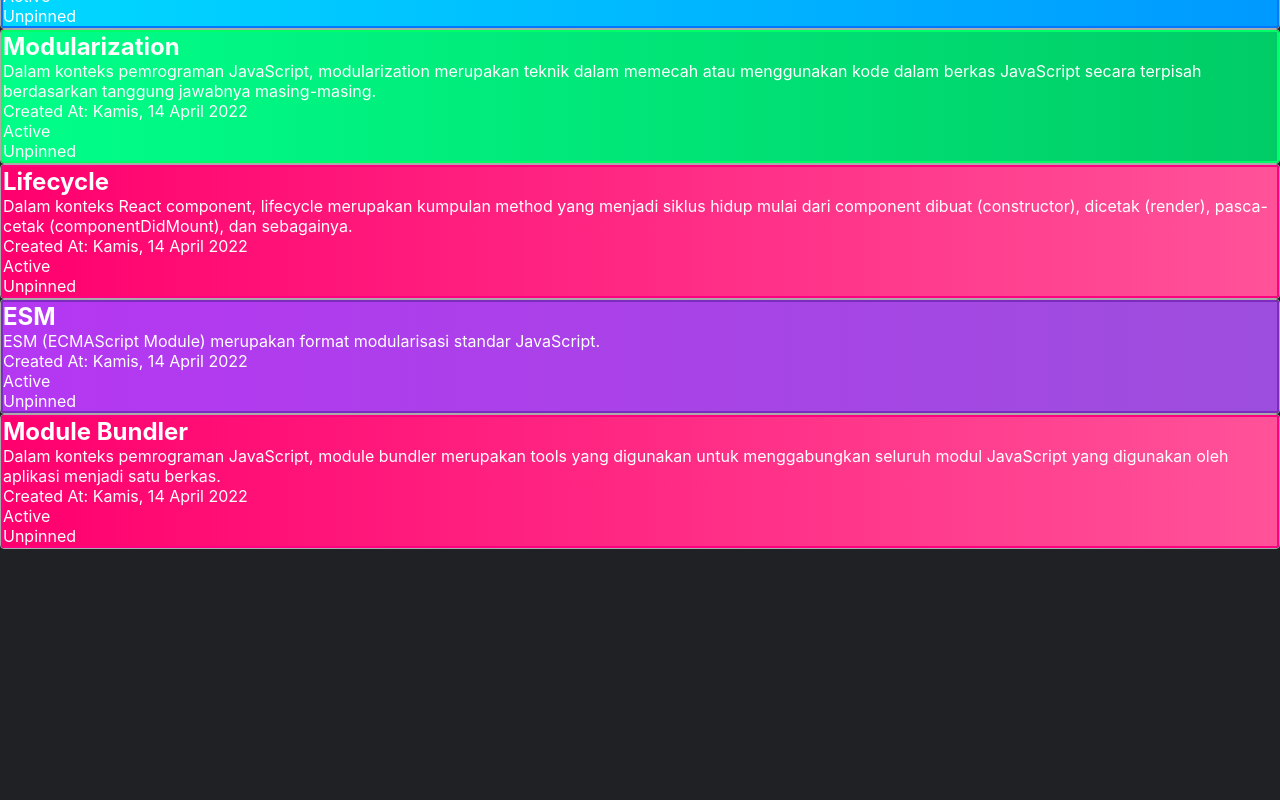
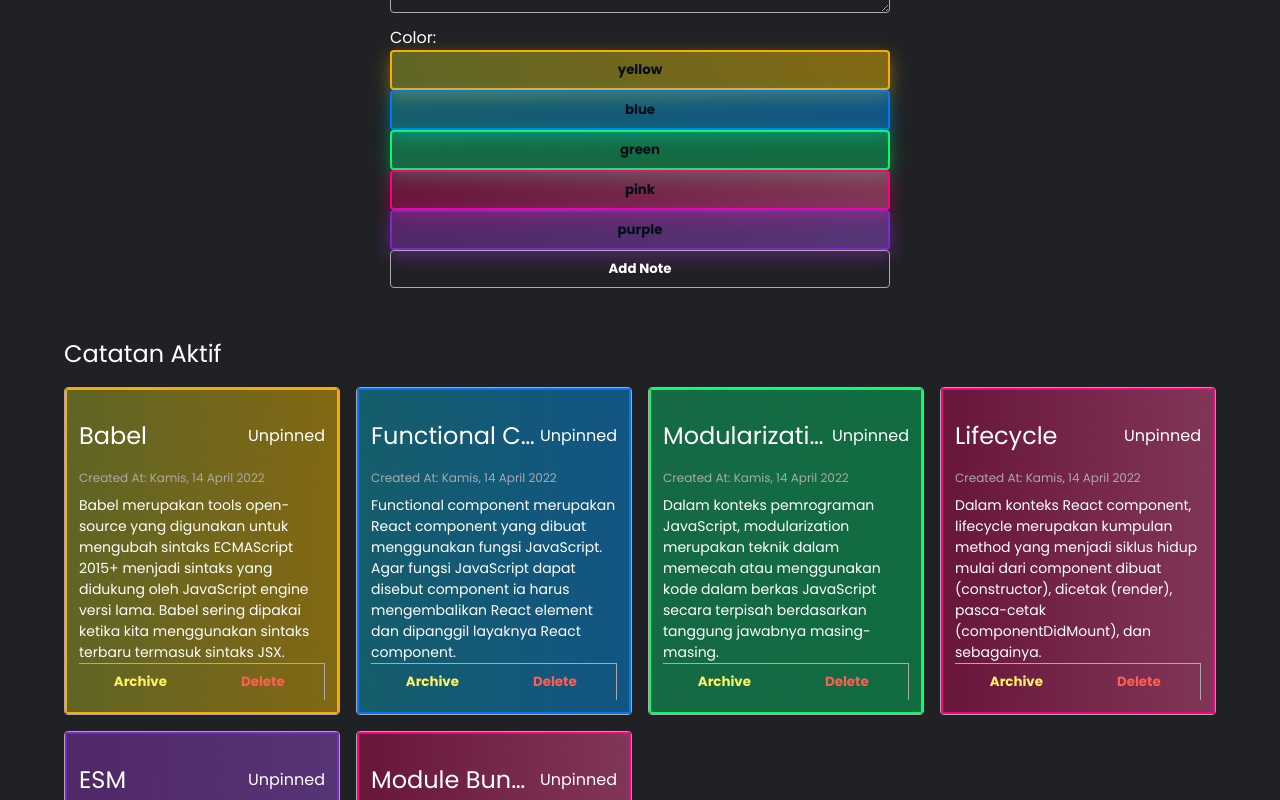
Before and after one commit to farelyudapratama/personal-notes-react, a React (Vite) app: page / in a window 1280 px wide. Shown: the part 280-1080 px from the top of the page. Before the commit the page ends 829 px from the top, so only its background shows below. Built offline with nearby package versions, Linux system fonts and the light colour scheme.

Commit message:
feat: implement note management features with add and delete functionality, update styles, and refactor components

```diff
--- a/src/App.jsx
+++ b/src/App.jsx
@@ -1,16 +1,55 @@
 import React from 'react';
-import { getInitialData, showFormattedDate } from './utils';
+import { getInitialData } from './utils';
 import NoteList from './components/NoteList';
+import NoteInput from './components/NoteInput';
 
-function App() {
-    const notes = getInitialData();
+class App extends React.Component {
+    constructor(props) {
+        super(props);
+        this.state = {
+            notes: getInitialData(),
+        };
 
-    return (
-        <div className="app">
-            <h1>My Notes App</h1>
-            <NoteList notes={notes} />
-        </div>
-    );
+        this.onDeleteHandler = this.onDeleteHandler.bind(this);
+
+        this.onAddNoteHandler = this.onAddNoteHandler.bind(this);
+    }
+
+    onDeleteHandler(id) {
+        const notes = this.state.notes.filter((note) => note.id !== id);
+        this.setState({ notes });
+    }
+
+    onAddNoteHandler({ title, body, color }) {
+        const newNote = {
+            id: +new Date(),
+            title,
+            body,
+            createdAt: new Date().toISOString(),
+            archived: false,
+            pinned: false,
+            color: color || 'yellow',
+        };
+
+        this.setState((prevState) => ({
+            notes: [...prevState.notes, newNote],
+        }));
+    }
+
+    render() {
+        const { notes } = this.state;
+
+        return (
+            <div className="app">
+                <h1>My Notes App</h1>
+                <NoteInput addNote={this.onAddNoteHandler} />
+                <div className="note-app__body">
+                    <NoteList notes={notes} archived={false} onDelete={this.onDeleteHandler} />
+                    <NoteList notes={notes} archived={true} onDelete={this.onDeleteHandler} />
+                </div>
+            </div>
+        );
+    }
 }
 
 export default App;
--- /dev/null
+++ b/src/components/DeleteButton.jsx
@@ -0,0 +1,11 @@
+import React from "react";
+
+function DeleteButton({ id, onDelete }) {
+    return (
+        <button type="button" className="note-item__delete-button" aria-label="Delete note" onClick={() => onDelete(id)}>
+            Delete
+        </button>
+    );
+}
+
+export default DeleteButton;
--- a/src/components/NoteCard.jsx
+++ /dev/null
@@ -1,24 +0,0 @@
-import React from 'react';
-import { showFormattedDate, presetColors } from '../utils';
-
-function NoteCard({ title, body, archived, pinned, createdAt, color }) {
-    const selected = presetColors.find((i) => i.name === color) || presetColors[0];
-
-    return (
-        <div
-            className="note-card"
-            style={{
-                background: `linear-gradient(to right, ${selected.from}, ${selected.to})`,
-                border: `2px solid ${selected.border}`,
-            }}
-        >
-            <h2 className="note-card__title">{title}</h2>
-            <p className="note-card__body">{body}</p>
-            <p className="note-card__date">Created At: {showFormattedDate(createdAt)}</p>
-            <p className="note-card__status">{archived ? 'Archived' : 'Active'}</p>
-            <p className="note-card__status">{pinned ? 'Pinned' : 'Unpinned'}</p>
-        </div>
-    );
-}
-
-export default NoteCard;
--- /dev/null
+++ b/src/components/NoteInput.jsx
@@ -0,0 +1,70 @@
+import React from "react";
+import { presetColors } from "../utils";
+
+class NoteInput extends React.Component {
+    constructor(props) {
+        super(props);
+        this.state = {
+            title: '',
+            body: '',
+            color: '',
+        };
+
+        this.onTitleChangeEventHandler = this.onTitleChangeEventHandler.bind(this);
+        this.onBodyChangeEventHandler = this.onBodyChangeEventHandler.bind(this);
+        this.onColorChangeEventHandler = this.onColorChangeEventHandler.bind(this);
+        this.onSubmitEventHandler = this.onSubmitEventHandler.bind(this);
+    }
+
+    onTitleChangeEventHandler(event) {
+        this.setState({ title: event.target.value });
+    }
+
+    onBodyChangeEventHandler(event) {
+        this.setState({ body: event.target.value });
+    }
+
+    onColorChangeEventHandler(event) {
+        this.setState({ color: event.target.value });
+    }
+
+    onSubmitEventHandler(event) {
+        event.preventDefault();
+        this.props.addNote(this.state);
+    }
+
+    render() {
+        return (
+            <form onSubmit={this.onSubmitEventHandler} className="note-input">
+                <input type="text" className="note-input__title" placeholder="Title" value={this.state.title} onChange={this.onTitleChangeEventHandler} />
+                <textarea className="note-input__body" placeholder="Take a note..." value={this.state.body} onChange={this.onBodyChangeEventHandler}></textarea>
+                <div>
+                    <label htmlFor="color">Color: </label>
+                    <div>
+                        {presetColors.map((color) => (
+                            <button
+                                key={color.name}
+                                type="button"
+                                className={`note-input__color-button ${this.state.color === color.name ? 'selected' : ''}`}
+                                style={{
+                                    background: `linear-gradient(to right, ${color.from}, ${color.to})`,
+                                    border: `2px solid ${color.border}`,
+                                    boxShadow: `0 6px 18px ${color.glow}`,
+                                    color: '#021018',
+                                }}
+                                onClick={() => this.onColorChangeEventHandler({ target: { value: color.name } })}
+                                aria-pressed={this.state.color === color.name}
+                                aria-label={`Choose ${color.name}`}
+                            >
+                                {color.name}
+                            </button>
+                        ))}
+                    </div>
+                </div>
+                <button type="submit" className="note-input__submit-button">Add Note</button>
+            </form>
+        );
+    }
+}
+
+export default NoteInput;
--- a/src/components/NoteItem.jsx
+++ b/src/components/NoteItem.jsx
@@ -1,17 +1,42 @@
 import React from 'react';
-import NoteCard from './NoteCard';
+import { showFormattedDate, presetColors } from '../utils';
+import DeleteButton from './DeleteButton';
 
-function NoteItem({ title, body, archived, pinned, createdAt, color }) {
+function NoteItem({ title, body, archived, pinned, createdAt, color, id, onDelete, onArchive }) {
+    const selected = presetColors.find((i) => i.name === color) || presetColors[0];
+
     return (
         <div className="note-item">
-            <NoteCard
-                title={title}
-                body={body}
-                archived={archived}
-                pinned={pinned}
-                createdAt={createdAt}
-                color={color}
-            />
+            <div
+                className="note-item__content"
+                style={{
+                    '--gradient': `linear-gradient(to right, ${selected.from}, ${selected.to})`,
+                    '--border': `${selected.border}`,
+                }}
+            >
+                <div className="note-item__header">
+                    <h2 className="note-item__title">{title}</h2>
+                    <p className="note-item__pinned">{pinned ? 'Pinned' : 'Unpinned'}</p>
+                </div>
+                <p className="note-item__date">Created At: {showFormattedDate(createdAt)}</p>
+                <p className="note-item__body">{body}</p>
+
+                <div className="note-item__action">
+                    <button
+                        type="button"
+                        className="note-item__archive-button"
+                        aria-label="Archive note"
+                        onClick={() => {
+                            if (typeof onArchive === 'function') {
+                                onArchive(id);
+                            }
+                        }}
+                    >
+                        {archived ? 'Unarchive' : 'Archive'}
+                    </button>
+                    <DeleteButton id={id} onDelete={onDelete} />
+                </div>
+            </div>
         </div>
     );
 }
--- a/src/components/NoteList.jsx
+++ b/src/components/NoteList.jsx
@@ -1,12 +1,22 @@
 import React from 'react';
 import NoteItem from './NoteItem';
+import { filterNotes } from '../utils/filter';
 
-function NoteList({ notes }) {
+function NoteList({ notes, archived, onDelete, onArchive }) {
+    const filteredNotes = filterNotes(notes, archived);
+
     return (
-        <div className="note-list">
-            {notes.map((note) => (
-                <NoteItem key={note.id} {...note} />
-            ))}
+        <div>
+            <h2>{archived ? 'Catatan Arsip' : 'Catatan Aktif'}</h2>
+            <div className="notes-list">
+                {filteredNotes.length > 0 ? (
+                    filteredNotes.map(note => (
+                        <NoteItem key={note.id} {...note} onDelete={onDelete} onArchive={onArchive} />
+                    ))
+                ) : (
+                    <p>Tidak ada catatan {archived ? 'arsip' : 'aktif'}</p>
+                )}
+            </div>
         </div>
     );
 }
--- a/src/styles/style.css
+++ b/src/styles/style.css
@@ -5,7 +5,7 @@
 }
 
 body {
-  font-family: 'Inter', sans-serif;
+  font-family: 'Poppins', sans-serif;
   background-color: #202124;
   color: white;
 }
@@ -13,7 +13,7 @@ body {
 input, textarea {
   padding: 12px;
   margin: 12px 0;
-  font-family: 'Inter', sans-serif;
+  font-family: 'Poppins', sans-serif;
   background-color: transparent;
   color: white;
   border: 1px solid #aaa;
@@ -41,9 +41,8 @@ input::placeholder, textarea::placeholder {
 
 
 .note-app__body {
-  max-width: 1000px;
+  max-width: 90%;
   margin: 16px auto;
-  padding: 12px;
 }
 
 .note-app__body h2 {
@@ -81,12 +80,12 @@ input::placeholder, textarea::placeholder {
   width: 100%;
   padding: 8px;
   background-color: transparent;
-  font-family: 'Inter', sans-serif;
+  font-family: 'Poppins', sans-serif;
   color: white;
   border: 1px solid #aaa;
   border-radius: 4px;
   font-weight: bold;
-  cursor: pointer;
+  cursor: poPoppins;
 }
 
 .notes-list {
@@ -113,13 +112,28 @@ input::placeholder, textarea::placeholder {
 .note-item__content {
   padding: 12px;
   flex: 1;
+  position: relative;
+  overflow: hidden;
+  background: var(--gradient);
+  border: 2px solid var(--border);
+  backdrop-filter: blur(40px);
+}
+
+.note-item__content > * {
+  position: relative;
+  z-index: 1;
+}
+
+.note-item__header {
+  display: flex;
+  justify-content: space-between;
+  align-items: center;
 }
 
 .note-item__title {
   text-overflow: ellipsis;
   overflow: hidden;
   white-space: nowrap;
-  margin-bottom: 4px;
 }
 
 .note-item__date {
@@ -143,9 +157,9 @@ input::placeholder, textarea::placeholder {
   border: 0;
   border-top: 1px solid #aaa;
   padding: 8px 0;
-  font-family: 'Inter', sans-serif;
+  font-family: 'Poppins', sans-serif;
   font-weight: bold;
-  cursor: pointer;
+  cursor: poPoppins;
 }
 
 .note-item__delete-button {
--- /dev/null
+++ b/src/utils/filter.js
@@ -0,0 +1,7 @@
+function filterNotes(notes, archived) {
+    return notes.filter((note) => note.archived === archived);
+}
+const getActiveNotes = (notes) => filterNotes(notes, false);
+const getArchivedNotes = (notes) => filterNotes(notes, true);
+
+export { filterNotes, getActiveNotes, getArchivedNotes };
--- a/src/utils/index.js
+++ b/src/utils/index.js
@@ -6,7 +6,7 @@ const getInitialData = () => ([
     createdAt: '2022-04-14T04:27:34.572Z',
     archived: false,
     color: "yellow",
-    pinned: true,
+    pinned: false,
   },
   {
     id: 2,
@@ -66,11 +66,11 @@ const showFormattedDate = (date) => {
 }
 
 const presetColors = [
-{ name: 'yellow', from: '#ffd60a', to: '#ffc300', border: '#ffaa00', glow: 'rgba(255, 214, 10, 0.4)' },
-    { name: 'blue', from: '#00d9ff', to: '#0099ff', border: '#0077ff', glow: 'rgba(0, 217, 255, 0.4)' },
-    { name: 'green', from: '#00ff88', to: '#00cc66', border: '#00ff66', glow: 'rgba(0, 255, 136, 0.4)' },
-    { name: 'pink', from: '#ff006e', to: '#ff5299', border: '#ff0080', glow: 'rgba(255, 0, 110, 0.4)' },
-    { name: 'purple', from: '#b537f2', to: '#9d4edd', border: '#7b2cbf', glow: 'rgba(181, 55, 242, 0.4)' },
+  { name: 'yellow', from: '#e3f02954', to: '#ffc40070', border: '#ffaa00', glow: 'rgba(255, 214, 10, 0.4)' },
+  { name: 'blue', from: '#00d9ff54', to: '#0099ff70', border: '#0077ff', glow: 'rgba(0, 217, 255, 0.4)' },
+  { name: 'green', from: '#00ff8854', to: '#00cc6670', border: '#00ff66', glow: 'rgba(0, 255, 136, 0.4)' },
+  { name: 'pink', from: '#ff006e54', to: '#ff529970', border: '#ff0080', glow: 'rgba(255, 0, 110, 0.4)' },
+  { name: 'purple', from: '#b537f254', to: '#9d4edd70', border: '#7b29cf', glow: 'rgba(181, 55, 242, 0.4)' },
 ];
 
 export { getInitialData, showFormattedDate, presetColors };
```
